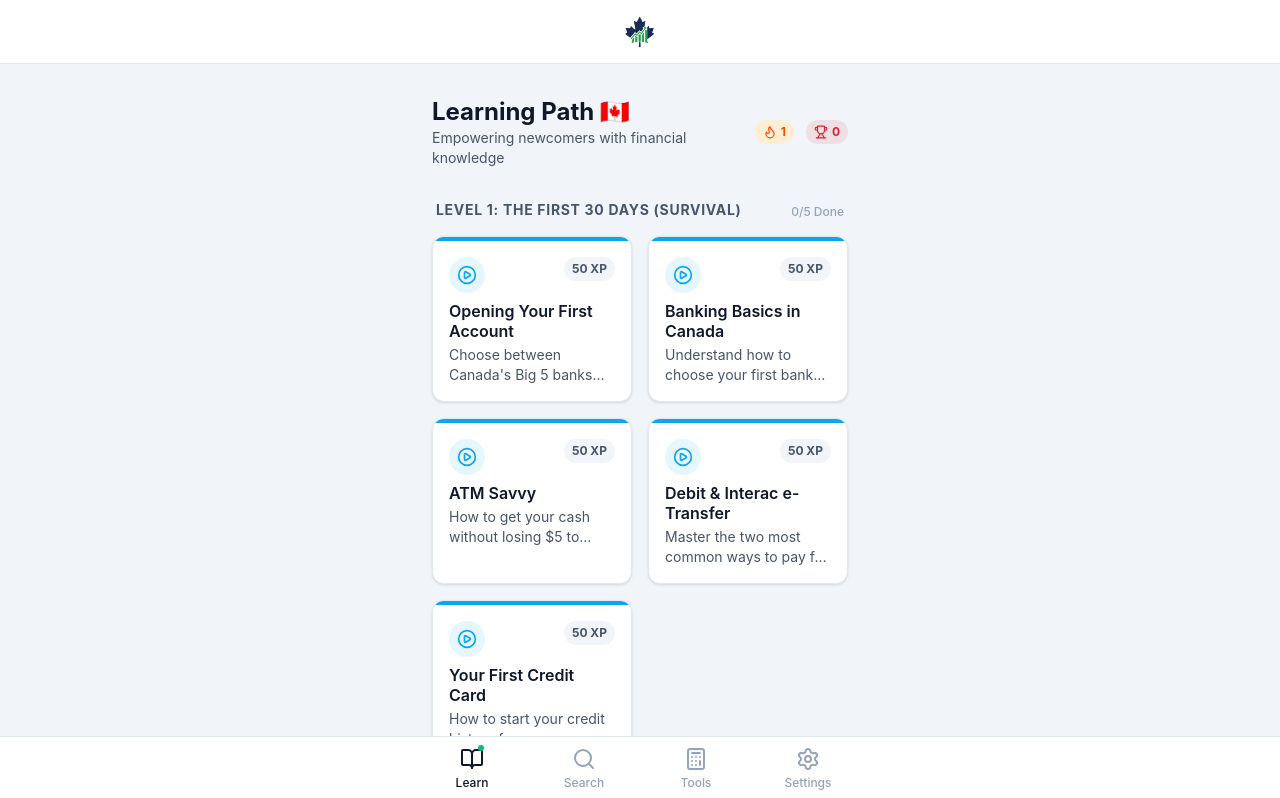
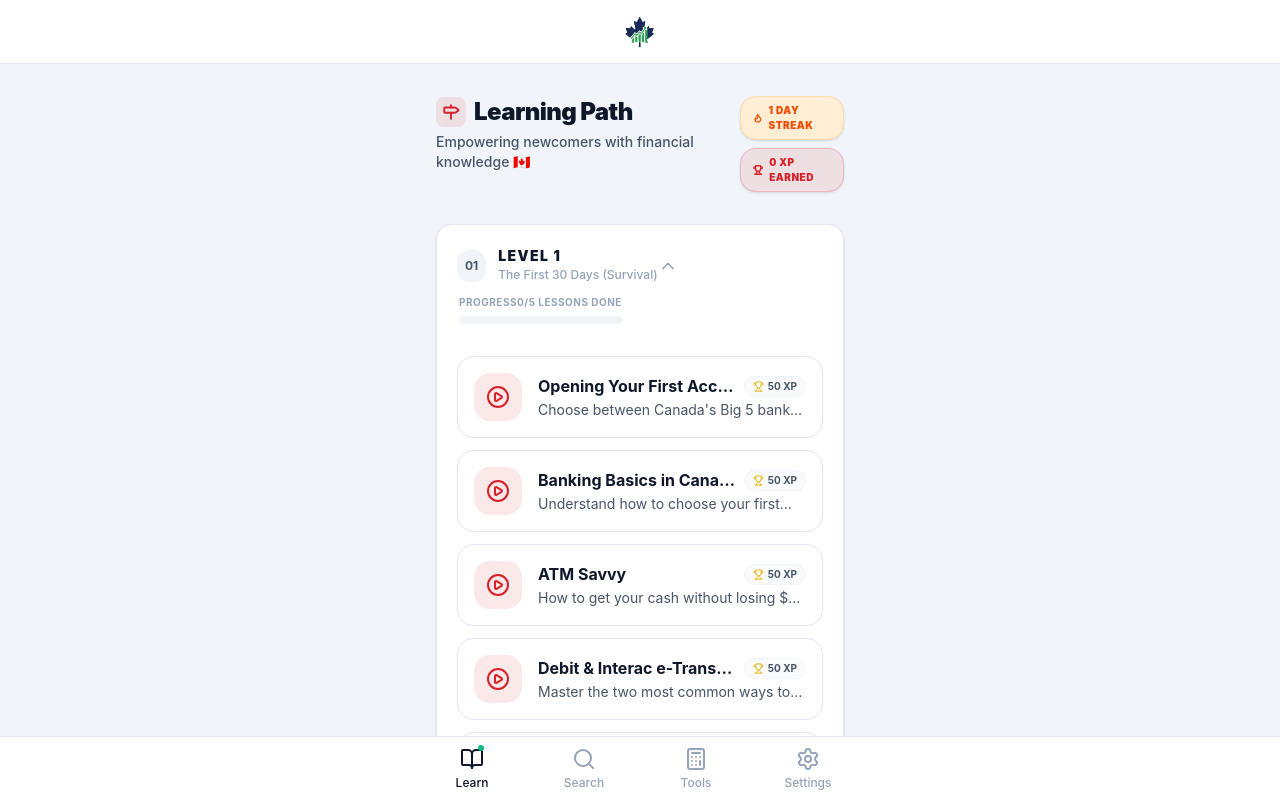
Before and after one commit to davidlealb/financial-educator, a React (Vite) app: page / in a window 1280 px wide. Shown: the top 798 px of the page. Built offline with nearby package versions, Linux system fonts and the light colour scheme.

Commit message:
feat: Implement Learning Path page with new LevelAccordion and HorizontalLessonCard components.

```diff
--- a/package.json
+++ b/package.json
@@ -12,6 +12,7 @@
   "dependencies": {
     "@tailwindcss/postcss": "^4.1.18",
     "@tailwindcss/vite": "^4.1.18",
+    "framer-motion": "^12.23.26",
     "fuse.js": "^7.1.0",
     "lucide-react": "^0.562.0",
     "react": "^19.2.0",
--- /dev/null
+++ b/src/components/lessons/HorizontalLessonCard.jsx
@@ -0,0 +1,78 @@
+import React from 'react';
+import { CheckCircle, PlayCircle, Lock, Trophy } from 'lucide-react';
+import { Link } from 'react-router-dom';
+
+/**
+ * HorizontalLessonCard Component
+ *
+ * A clean, horizontal card designed for the Learning Path catalogue.
+ * Features:
+ * - Large touch area (thumb-friendly)
+ * - Status indicators (Locked, In Progress, Completed)
+ * - XP Reward badge
+ * - 1-sentence description
+ */
+export default function HorizontalLessonCard({ lesson, status }) {
+    const isLocked = status === 'locked';
+    const isCompleted = status === 'completed';
+    const isInProgress = status === 'active' && !isCompleted;
+
+    return (
+        <div className={`group relative bg-surface rounded-2xl p-4 transition-all duration-300 border
+                        ${isLocked
+                ? 'opacity-60 border-slate-100'
+                : 'border-slate-200 hover:border-primary/30 hover:shadow-md active:scale-[0.98]'
+            }`}>
+
+            <div className="flex items-center gap-4">
+                {/* Status Icon */}
+                <div className={`flex-shrink-0 w-12 h-12 rounded-2xl flex items-center justify-center transition-colors
+                                ${isCompleted
+                        ? 'bg-emerald-green/10 text-emerald-green'
+                        : isLocked
+                            ? 'bg-slate-100 text-text-muted'
+                            : 'bg-primary/10 text-primary'
+                    }`}>
+                    {isCompleted ? <CheckCircle size={24} strokeWidth={2.5} /> :
+                        isLocked ? <Lock size={20} /> : <PlayCircle size={24} />}
+                </div>
+
+                {/* Content */}
+                <div className="flex-1 min-w-0">
+                    <div className="flex items-center justify-between gap-2 mb-0.5">
+                        <h3 className={`font-bold text-base truncate ${isLocked ? 'text-text-muted' : 'text-text-primary'}`}>
+                            {lesson.title}
+                        </h3>
+                        {/* XP Reward Badge */}
+                        <div className="flex items-center gap-1 bg-slate-50 px-2 py-0.5 rounded-full border border-slate-100 flex-shrink-0">
+                            <Trophy size={11} className="text-secondary" />
+                            <span className="text-[10px] font-bold text-text-secondary">{lesson.xpReward} XP</span>
+                        </div>
+                    </div>
+
+                    <p className={`text-sm line-clamp-1 ${isLocked ? 'text-text-muted/60' : 'text-text-secondary'}`}>
+                        {lesson.description}
+                    </p>
+                </div>
+
+                {/* Progress Visual Cues */}
+                {isCompleted && (
+                    <div className="flex-shrink-0 ml-2 animate-in fade-in zoom-in duration-300">
+                        <div className="w-6 h-6 bg-emerald-green rounded-full flex items-center justify-center">
+                            <CheckCircle size={14} className="text-white" strokeWidth={3} />
+                        </div>
+                    </div>
+                )}
+            </div>
+
+            {/* Tap Target / Link */}
+            {!isLocked && (
+                <Link
+                    to={`/lesson/${lesson.id}`}
+                    className="absolute inset-0 z-10"
+                    aria-label={`Start lesson: ${lesson.title}`}
+                />
+            )}
+        </div>
+    );
+}
--- /dev/null
+++ b/src/components/lessons/LevelAccordion.jsx
@@ -0,0 +1,83 @@
+import React, { useState } from 'react';
+import { motion, AnimatePresence } from 'framer-motion';
+import { ChevronDown, ChevronUp, CheckCircle2 } from 'lucide-react';
+
+/**
+ * LevelAccordion Component
+ *
+ * An interactive accordion for curriculum levels.
+ * Features:
+ * - Progress bar in the header
+ * - Smooth framer-motion animations
+ * - Summary of lessons completed
+ */
+export default function LevelAccordion({ level, lessons, completedCount, children, defaultOpen = false }) {
+    const [isOpen, setIsOpen] = useState(defaultOpen);
+
+    const totalLessons = lessons.length;
+    const progressPercentage = (completedCount / totalLessons) * 100;
+    const isLevelComplete = completedCount === totalLessons && totalLessons > 0;
+
+    return (
+        <div className="bg-surface rounded-2xl border border-slate-200 overflow-hidden shadow-sm transition-all duration-300">
+            {/* Header / Trigger */}
+            <button
+                onClick={() => setIsOpen(!isOpen)}
+                className="w-full px-5 py-6 text-left flex flex-col gap-3 hover:bg-slate-50 transition-colors focus:outline-none"
+            >
+                <div className="flex items-center justify-between">
+                    <div className="flex items-center gap-3">
+                        <div className={`p-2 rounded-xl flex items-center justify-center
+                                        ${isLevelComplete ? 'bg-emerald-green text-white' : 'bg-slate-100 text-text-secondary'}`}>
+                            {isLevelComplete ? <CheckCircle2 size={18} strokeWidth={2.5} /> : <span className="text-xs font-bold font-sans">0{level.id}</span>}
+                        </div>
+                        <div>
+                            <h2 className={`text-sm font-black uppercase tracking-widest leading-none ${isLevelComplete ? 'text-emerald-green' : 'text-text-primary'}`}>
+                                {level.title.split(': ')[0]}
+                            </h2>
+                            <p className="text-xs font-medium text-text-muted mt-1">
+                                {level.title.split(': ')[1] || level.title}
+                            </p>
+                        </div>
+                    </div>
+                    {isOpen ? <ChevronUp size={20} className="text-text-muted" /> : <ChevronDown size={20} className="text-text-muted" />}
+                </div>
+
+                {/* Progress Bar Area */}
+                <div className="flex flex-col gap-1.5 px-0.5">
+                    <div className="flex items-center justify-between text-[10px] font-bold tracking-wider text-text-muted uppercase">
+                        <span>Progress</span>
+                        <span className={isLevelComplete ? 'text-emerald-green' : ''}>
+                            {completedCount}/{totalLessons} Lessons Done
+                        </span>
+                    </div>
+                    <div className="h-2 w-full bg-slate-100 rounded-full overflow-hidden">
+                        <motion.div
+                            initial={{ width: 0 }}
+                            animate={{ width: `${progressPercentage}%` }}
+                            transition={{ duration: 1, ease: "easeOut" }}
+                            className={`h-full rounded-full ${isLevelComplete ? 'bg-emerald-green' : 'bg-primary'}`}
+                        />
+                    </div>
+                </div>
+            </button>
+
+            {/* Expandable Content */}
+            <AnimatePresence initial={false}>
+                {isOpen && (
+                    <motion.div
+                        key="content"
+                        initial={{ height: 0, opacity: 0 }}
+                        animate={{ height: "auto", opacity: 1 }}
+                        exit={{ height: 0, opacity: 0 }}
+                        transition={{ duration: 0.3, ease: "easeInOut" }}
+                    >
+                        <div className="px-5 pb-6 space-y-3">
+                            {children}
+                        </div>
+                    </motion.div>
+                )}
+            </AnimatePresence>
+        </div>
+    );
+}
--- a/src/pages/LearningPath.jsx
+++ b/src/pages/LearningPath.jsx
@@ -1,14 +1,17 @@
 import { useProgress } from '../context/ProgressContext';
 import lessons from '../data/lessons/index.js';
-import LessonCard from '../components/lessons/LessonCard';
-import { Trophy, Flame } from 'lucide-react';
+import LevelAccordion from '../components/lessons/LevelAccordion';
+import HorizontalLessonCard from '../components/lessons/HorizontalLessonCard';
+import { Trophy, Flame, Milestone } from 'lucide-react';
 
 export default function LearningPath() {
     const { state } = useProgress();
 
     // Helper to determine lesson status
-    const getLessonStatus = (lessonId, index) => {
+    const getLessonStatus = (lessonId) => {
         if (state.completedLessons.includes(lessonId)) return 'completed';
+        // Basic locking logic: if first or previous is completed
+        // For now, let's stick to 'active' for all unless we want strict locking
         return 'active';
     };
 
@@ -32,16 +35,7 @@ export default function LearningPath() {
                 'paystubs-and-taxes',
                 'building-credit',
                 'advanced-credit',
-                'cell-phone-traps',
-                'tax-filing-101',
-                'canada-child-benefit',
-                'tfsa-basics',
-                'rrsp-basics',
-                'fhsa-basics',
-                'spotting-scams',
-                'insurance-essentials',
-                'car-loans-canada',
-                'investing-beginners'
+                'cell-phone-traps'
             ]
         },
         {
@@ -50,16 +44,16 @@ export default function LearningPath() {
             lessonIds: [
                 'canada-child-benefit',
                 'tax-filing-101',
-                'spotting-scams',
-                'insurance-essentials',
-                'car-loans-canada',
-                'investing-beginners'
-            ] // Placeholder for future content
+                'spotting-scams'
+            ]
         },
         {
             id: 4,
             title: "Level 4: Protection & Long-Term Growth",
             lessonIds: [
+                'tfsa-basics',
+                'rrsp-basics',
+                'fhsa-basics',
                 'tfsa-vs-rrsp',
                 'insurance-essentials',
                 'car-loans-canada',
@@ -69,79 +63,73 @@ export default function LearningPath() {
     ];
 
     return (
-        <div className="pb-8">
+        <div className="pb-24">
             {/* Header Stats */}
-            <header className="mb-8 pt-4">
-                <div className="flex items-center justify-between mb-4">
+            <header className="mb-8 pt-4 px-1">
+                <div className="flex items-start justify-between mb-2">
                     <div>
-                        <h1 className="text-2xl font-bold text-text-primary flex items-center gap-2">
-                            Learning Path 🇨🇦
+                        <div className="flex items-center gap-2 mb-1">
+                            <span className="bg-primary/10 text-primary p-1.5 rounded-lg">
+                                <Milestone size={18} strokeWidth={2.5} />
+                            </span>
+                            <h1 className="text-2xl font-black text-text-primary tracking-tight">
+                                Learning Path
                             </h1>
-                        <p className="text-text-secondary text-sm">Empowering newcomers with financial knowledge</p>
                         </div>
-                    <div className="flex space-x-3">
+                        <p className="text-text-secondary text-sm font-medium">Empowering newcomers with financial knowledge 🇨🇦</p>
+                    </div>
+                    <div className="flex flex-col items-end gap-2">
                         {/* Streak Badge */}
-                        <div className="flex items-center space-x-1 bg-orange-100 text-orange-600 px-2 py-1 rounded-full text-xs font-bold">
-                            <Flame size={14} />
-                            <span>{state.streak}</span>
+                        <div className="flex items-center space-x-1.5 bg-orange-100 text-orange-600 px-3 py-1.5 rounded-2xl text-[10px] font-black uppercase tracking-wider shadow-sm border border-orange-200">
+                            <Flame size={12} strokeWidth={3} />
+                            <span>{state.streak} Day Streak</span>
                         </div>
                         {/* XP Badge */}
-                        <div className="flex items-center space-x-1 bg-primary/10 text-primary px-2 py-1 rounded-full text-xs font-bold">
-                            <Trophy size={14} />
-                            <span>{state.xp}</span>
+                        <div className="flex items-center space-x-1.5 bg-primary/10 text-primary px-3 py-1.5 rounded-2xl text-[10px] font-black uppercase tracking-wider shadow-sm border border-primary/20">
+                            <Trophy size={12} strokeWidth={3} />
+                            <span>{state.xp} XP Earned</span>
                         </div>
                     </div>
                 </div>
             </header>
 
-            {/* Curriculum Levels */}
-            <div className="space-y-12">
-                {levels.map((level) => {
+            {/* Curriculum Levels - Accordion Layout */}
+            <div className="space-y-4 px-1">
+                {levels.map((level, index) => {
                     const levelLessons = level.lessonIds
                         .map(id => lessons.find(l => l.id === id))
                         .filter(Boolean);
 
-                    const completedInLevel = levelLessons.filter(l => state.completedLessons.includes(l.id)).length;
-                    const isLevelEmpty = levelLessons.length === 0;
+                    const completedCount = levelLessons.filter(l => state.completedLessons.includes(l.id)).length;
 
                     return (
-                        <div key={level.id} className="space-y-4">
-                            <div className="flex items-end justify-between px-1">
-                                <h2 className="text-sm font-bold uppercase tracking-wider text-text-secondary">
-                                    {level.title}
-                                </h2>
-                                {!isLevelEmpty && (
-                                    <span className="text-xs font-medium text-text-muted">
-                                        {completedInLevel}/{levelLessons.length} Done
-                                    </span>
-                                )}
-                            </div>
-
-                            {isLevelEmpty ? (
-                                <div className="p-6 text-center bg-slate-50 border-2 border-dashed border-slate-200 rounded-xl">
-                                    <p className="text-text-muted text-sm italic">New lessons coming soon to this level!</p>
-                                </div>
-                            ) : (
-                                /* Lesson List - Two Column Grid */
-                                <div className="grid grid-cols-2 gap-4">
-                                    {levelLessons.map((lesson, index) => (
-                                        <LessonCard
+                        <LevelAccordion
+                            key={level.id}
+                            level={level}
+                            lessons={levelLessons}
+                            completedCount={completedCount}
+                            defaultOpen={index === 0 || (completedCount > 0 && completedCount < levelLessons.length)}
+                        >
+                            <div className="pt-2 space-y-3">
+                                {levelLessons.map((lesson) => (
+                                    <HorizontalLessonCard
                                         key={lesson.id}
                                         lesson={lesson}
-                                            status={getLessonStatus(lesson.id, index)}
+                                        status={getLessonStatus(lesson.id)}
                                     />
                                 ))}
                             </div>
-                            )}
-                        </div>
+                        </LevelAccordion>
                     );
                 })}
+            </div>
 
             {/* Footer Motivation */}
-                <div className="pt-4 px-1">
-                    <div className="p-8 text-center bg-primary/5 rounded-2xl border border-primary/10">
-                        <p className="text-text-primary font-medium text-sm italic">"The best time to start was yesterday. The second best time is now." 🏠</p>
-                    </div>
+            <div className="mt-10 px-1">
+                <div className="p-8 text-center bg-slate-50 rounded-3xl border border-slate-200 border-dashed">
+                    <p className="text-text-secondary font-bold text-sm leading-relaxed italic">
+                        "Your financial journey in Canada starts here. Take it one step at a time." 🏠
+                    </p>
                 </div>
             </div>
         </div>
```
Also changed, not shown: 1 other file (tests, documents, lock files or other folders). Lines whose indentation alone changed are shown as unchanged.
